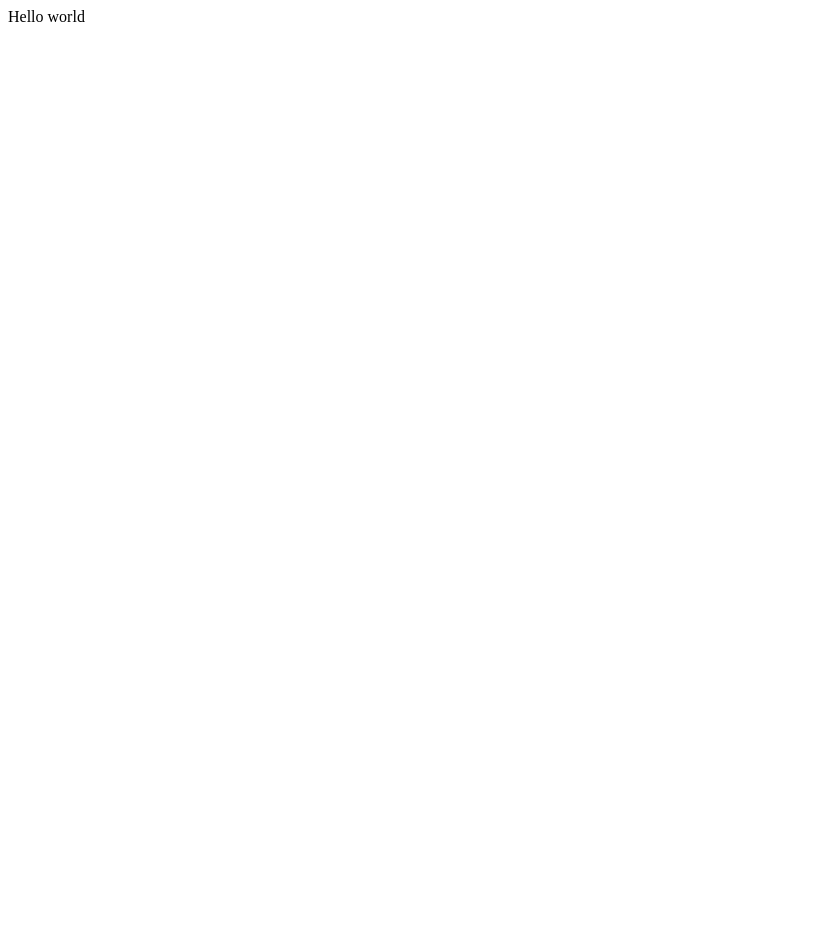
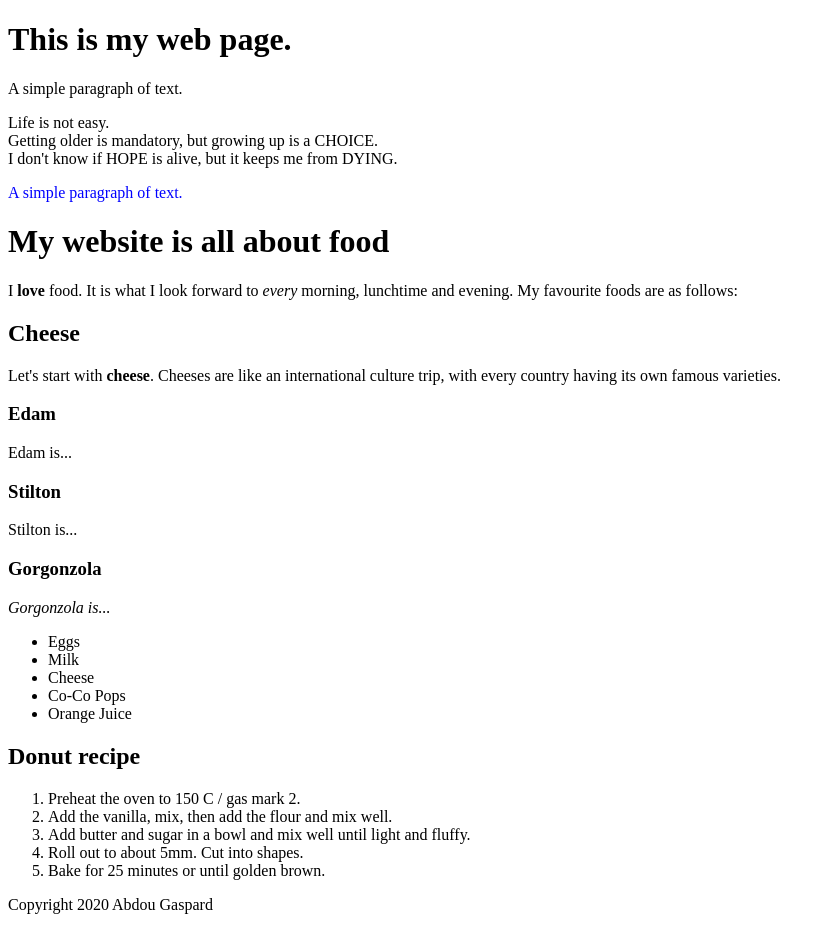
Before and after one commit to abdougaspard93/abdougaspard93.github.io, a plain HTML site: page week02/coding101.html in a window 1280 px wide. Shown: the whole page, without its empty margins (0-832 px from the left). Before the commit the page ends 800 px from the top, so only its background shows below. Drawn offline with Linux system fonts and the light colour scheme.

Commit message:
New version of coding 101

```diff
--- a/week02/coding101.html
+++ b/week02/coding101.html
@@ -1 +1,64 @@
-Hello world
+<!DOCTYPE HTML>
+<html lang="en-US">
+<head>
+  <meta charset="UTF-8">
+  <title>Week 2</title>
+  <link rel="stylesheet" type="text/css" href="style.css">
+</head>
+<body>
+  <h1>This is my web page.</h1>
+  <p>A simple paragraph of text.</p>
+  <p>Life is not easy.</br>
+  Getting older is mandatory, but growing up is a CHOICE.</br>
+I don't know if HOPE is alive, but it keeps me from DYING.
+
+<p style="color: blue;">A simple paragraph of text.</p>
+
+
+
+<h1>My website is all about food</h1>
+
+<p>I <strong>love</strong> food. It is what I look forward to <em>every</em> morning, lunchtime and evening. My favourite foods are as follows:</p>
+
+<h2>Cheese</h2>
+
+<p>Let's start with <strong>cheese</strong>. Cheeses are like an international culture trip, with every country having its own famous varieties.</p>
+
+<h3>Edam</h3>
+
+<p>Edam is...</p>
+
+<h3>Stilton</h3>
+
+<p>Stilton is...</p>
+
+<h3>Gorgonzola</h3>
+
+<p><em>Gorgonzola is...</em></p>
+
+
+<ul>
+  <li>Eggs</li>
+  <li>Milk</li>
+  <li>Cheese</li>
+  <li>Co-Co Pops</li>
+  <li>Orange Juice</li>
+</ul>
+
+<h2>Donut recipe</h2>
+
+<ol>
+  <li>Preheat the oven to 150 C / gas mark 2.</li>
+  <li>Add the vanilla, mix, then add the flour and mix well.</li>
+  <li>Add butter and sugar in a bowl and mix well until
+    light and fluffy.</li>
+  <li>Roll out to about 5mm. Cut into shapes.</li>
+  <li>Bake for 25 minutes or until golden brown.</li>
+</ol>
+
+
+<footer style="texte-align: center;">
+<p>Copyright 2020 Abdou Gaspard</p>
+<footer>
+</body>
+</html>
```
